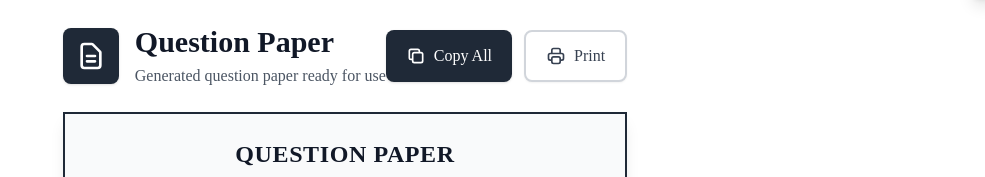
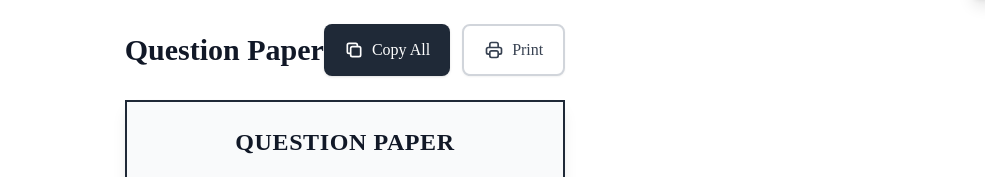
Before and after one commit to Bibhuti4086mukhiya/question_generator, a Flask app: template templates/question_paper.html in a window 1280 px wide. Shown: the part 65-242 px from the top of the page, without its empty margins (295-1280 px from the left). Run offline with Flask 3, Linux system fonts and the light colour scheme; the template is opened without the code that fills it, so the values that code supplies are empty; some libraries are stand-ins or nearby versions.

Commit message:
Update question_paper.html

```diff
--- a/templates/question_paper.html
+++ b/templates/question_paper.html
@@ -24,14 +24,8 @@
     <div class="mb-6 no-print">
         <div class="flex items-center justify-between mb-4">
             <div class="flex items-center">
-                <div class="p-3 bg-gray-800 rounded-lg shadow mr-4">
-                    <svg class="w-8 h-8 text-white" fill="none" stroke="currentColor" viewBox="0 0 24 24">
-                        <path stroke-linecap="round" stroke-linejoin="round" stroke-width="2" d="M9 12h6m-6 4h6m2 5H7a2 2 0 01-2-2V5a2 2 0 012-2h5.586a1 1 0 01.707.293l5.414 5.414a1 1 0 01.293.707V19a2 2 0 01-2 2z"></path>
-                    </svg>
-                </div>
                 <div>
                     <h1 class="text-3xl font-bold text-gray-900">Question Paper</h1>
-                    <p class="text-gray-600 mt-1">Generated question paper ready for use</p>
                 </div>
             </div>
             <div class="flex gap-3">
```
